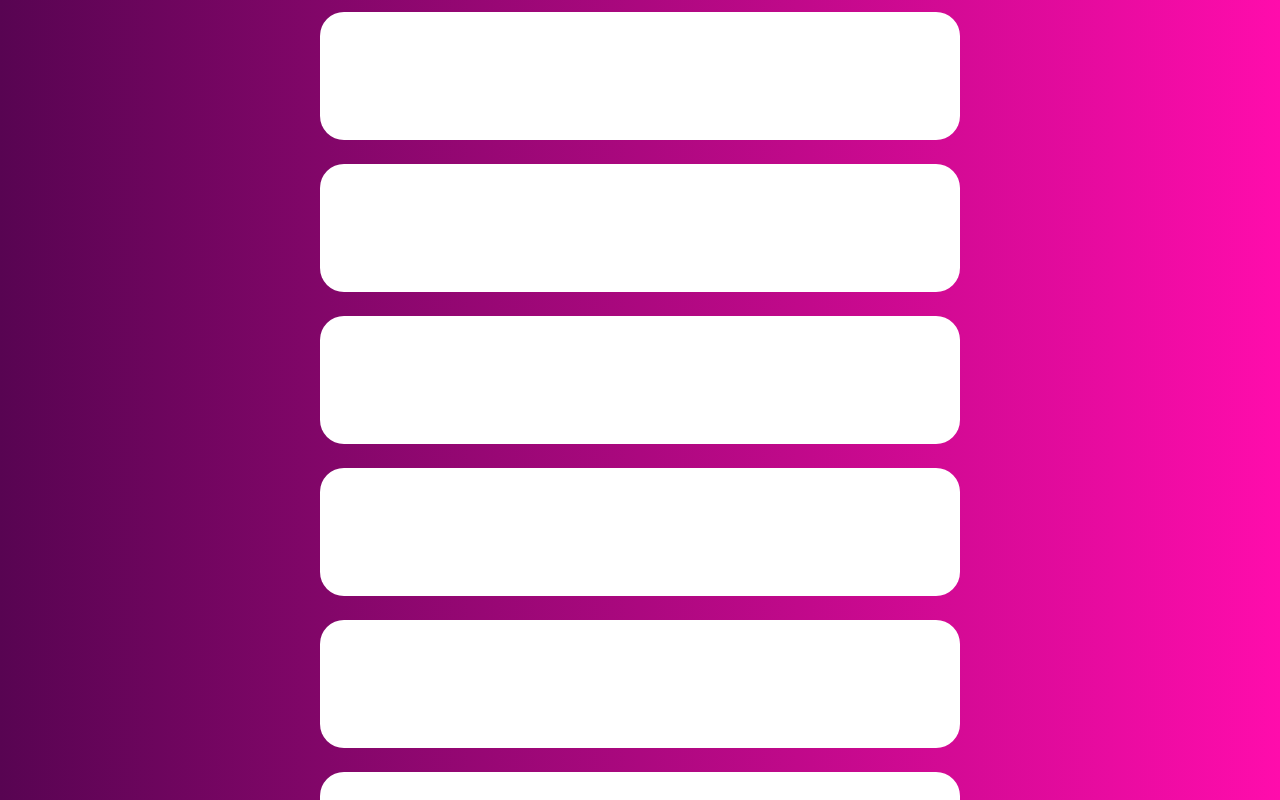
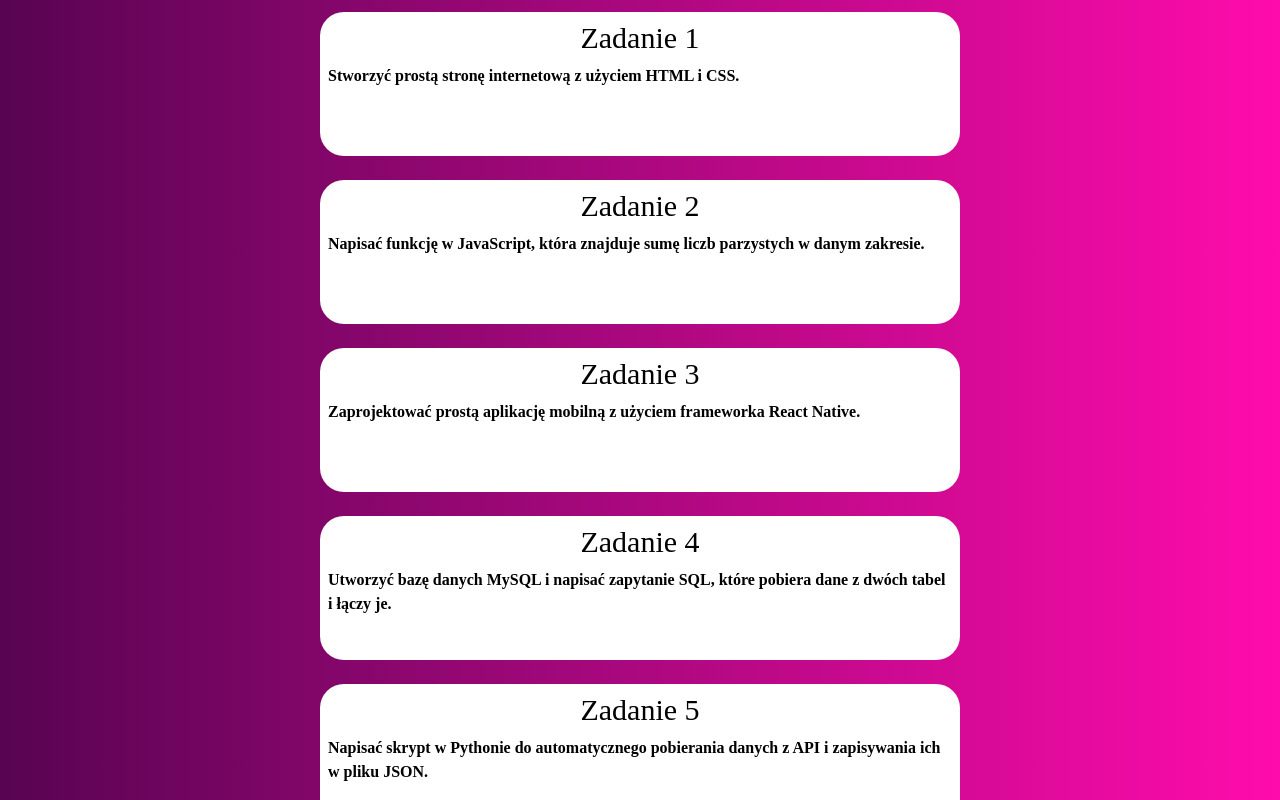
Before and after one commit to podlaskialgorytm3/ToDoApp, a React (Vite) app: page / in a window 1280 px wide. Shown: the top 800 px of the page. Built offline with nearby package versions, Linux system fonts and the light colour scheme.

Commit message:
Update styles and fonts

```diff
--- a/src/App.css
+++ b/src/App.css
@@ -1,6 +1,7 @@
 @import 'tailwindcss/base';
 @import 'tailwindcss/components';
 @import 'tailwindcss/utilities';
+@import url('https://fonts.googleapis.com/css2?family=Montserrat:wght@200&family=Quicksand:wght@300&display=swap');
 .gradient{
     background: rgb(2,0,36);
     background: linear-gradient(90deg, rgba(2,0,36,1) 0%, rgba(88,4,82,1) 0%, rgba(255,12,172,1) 100%, rgba(6,68,160,1) 100%, rgba(0,212,255,1) 100%);
--- a/src/components/Card.jsx
+++ b/src/components/Card.jsx
@@ -1,8 +1,9 @@
 
-export const Card = () => {
+export const Card = ({title,description}) => {
     return (
-        <div className="w-full h-32 bg-white rounded-3xl m-3">
-
+        <div className="w-full h-36 bg-white rounded-3xl m-3">
+            <h1 className="text-3xl m-2 text-center font-[Montserrat]">{title}</h1>
+            <p className="text-x m-2 font-[Montserrat] font-bold">{description}</p>
         </div>
     )
 }
--- a/tailwind.config.js
+++ b/tailwind.config.js
@@ -4,6 +4,9 @@ export default {
     "./src/**/*.{js,jsx,ts,tsx}",
   ],
   theme: {
+    fontFamily: {
+      mainFont: ['Montserrat']
+    },
     extend: {},
   },
   plugins: [],
```
